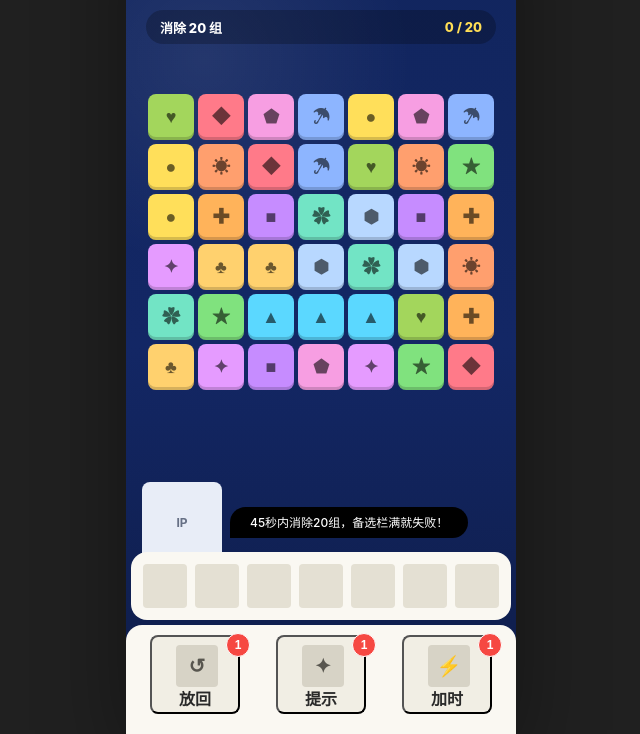
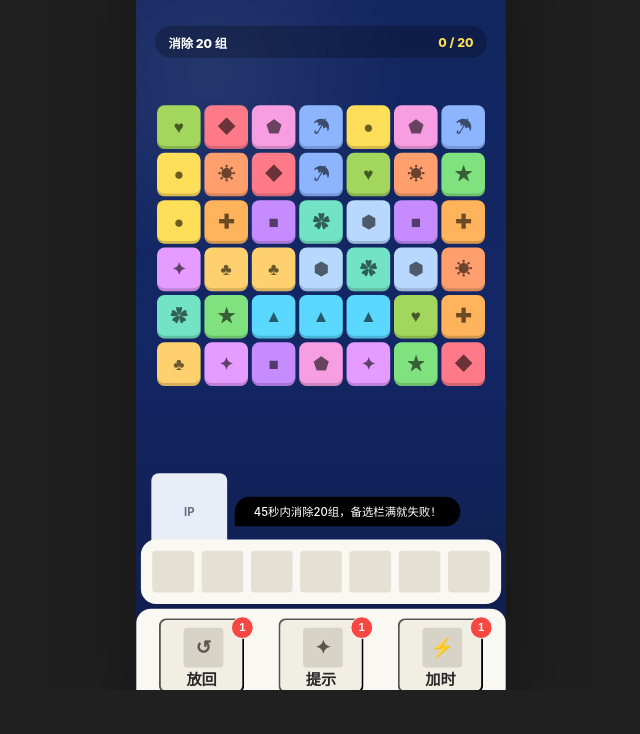
Before and after one commit to nevdis88-bit/nevdis-game-studio, a plain HTML site: page kr-match3-timed/index.html in a window 1280 px wide. Shown: the part 110-844 px from the top of the page, without its empty margins (319-959 px from the left). After the commit the page ends 800 px from the top, so only its background shows below. Drawn offline with Linux system fonts and the light colour scheme.

Commit message:
improve mobile match3 interaction

```diff
--- a/kr-match3-timed/index.html
+++ b/kr-match3-timed/index.html
@@ -31,8 +31,9 @@
     html,
     body {
       width: 100%;
-      min-height: 100%;
+      height: 100%;
       margin: 0;
+      overflow: hidden;
       background: #202020;
       color: #fff;
       font-family: "TikTok Sans", Inter, system-ui, -apple-system, BlinkMacSystemFont, "Segoe UI", sans-serif;
@@ -42,6 +43,7 @@
       display: grid;
       place-items: center;
       padding: 0;
+      min-height: 100dvh;
     }
 
     .phone {
@@ -49,10 +51,17 @@
       width: var(--viewport-w);
       height: var(--viewport-h);
       overflow: hidden;
+      transform: scale(var(--app-scale, 1));
+      transform-origin: center center;
       background:
         radial-gradient(circle at 20% 20%, rgba(255,255,255,.08), transparent 28%),
         linear-gradient(180deg, #11255d 0%, #132765 54%, #0e1c47 100%);
       box-shadow: 0 24px 80px rgba(0,0,0,.38);
+    }
+
+    button {
+      touch-action: manipulation;
+      -webkit-tap-highlight-color: transparent;
     }
 
     .status-bar {
@@ -716,7 +725,7 @@
         tile.dataset.id = item.id;
         tile.textContent = symbols[item.type];
         tile.setAttribute('aria-label', `物品 ${symbols[item.type]}`);
-        tile.addEventListener('click', () => takeTile(item.id));
+        bindPress(tile, () => takeTile(item.id));
         board.appendChild(tile);
       });
     }
@@ -902,23 +911,39 @@
       }
     }
 
-    document.getElementById('undoBtn').addEventListener('click', returnLastThree);
-    document.getElementById('hintBtn').addEventListener('click', useHint);
-    document.getElementById('timeBtn').addEventListener('click', addTime);
-    restartBtn.addEventListener('click', resetGame);
+    function bindPress(element, handler) {
+      element.addEventListener('pointerdown', (event) => {
+        event.preventDefault();
+        handler(event);
+      }, { passive: false });
+    }
+
+    function fitPhoneToViewport() {
+      const scale = Math.min(window.innerWidth / 390, window.innerHeight / 844, 1);
+      document.documentElement.style.setProperty('--app-scale', String(scale));
+    }
+
+    window.addEventListener('resize', fitPhoneToViewport);
+    window.addEventListener('orientationchange', () => window.setTimeout(fitPhoneToViewport, 120));
+    fitPhoneToViewport();
+
+    bindPress(document.getElementById('undoBtn'), returnLastThree);
+    bindPress(document.getElementById('hintBtn'), useHint);
+    bindPress(document.getElementById('timeBtn'), addTime);
+    bindPress(restartBtn, resetGame);
 
     const pauseBtn = document.getElementById('pauseBtn');
     const pauseIcon = document.getElementById('pauseIcon');
     const pauseModal = document.getElementById('pauseModal');
     const resumeBtn = document.getElementById('resumeBtn');
 
-    pauseBtn.addEventListener('click', () => {
+    bindPress(pauseBtn, () => {
       pauseIcon.src = './assets/topbar/play-white.png';
       pauseModal.classList.add('is-open');
       stopTimer();
     });
 
-    resumeBtn.addEventListener('click', () => {
+    bindPress(resumeBtn, () => {
       pauseIcon.src = './assets/topbar/pause-white.png';
       pauseModal.classList.remove('is-open');
       startTimer();
```
